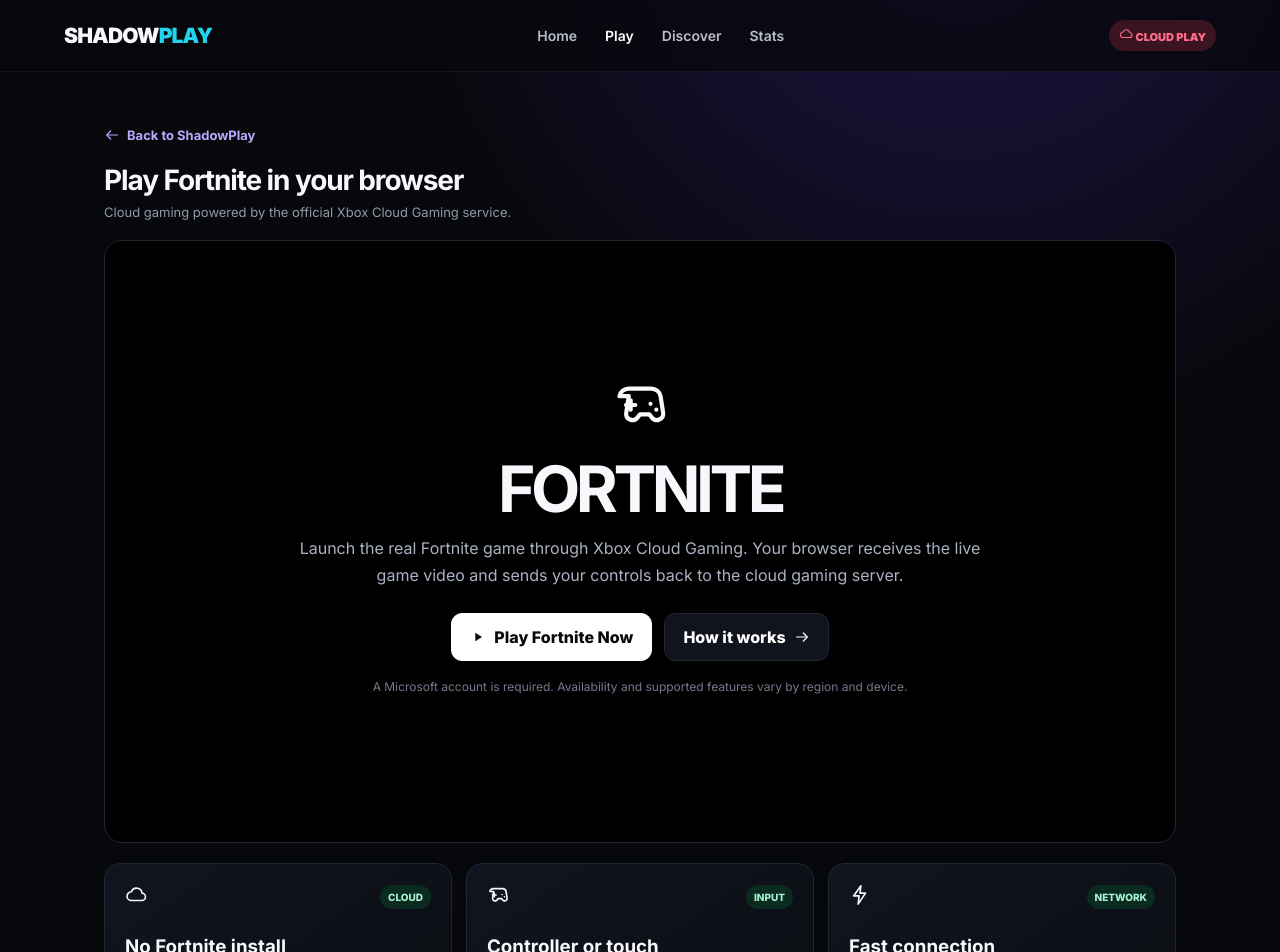
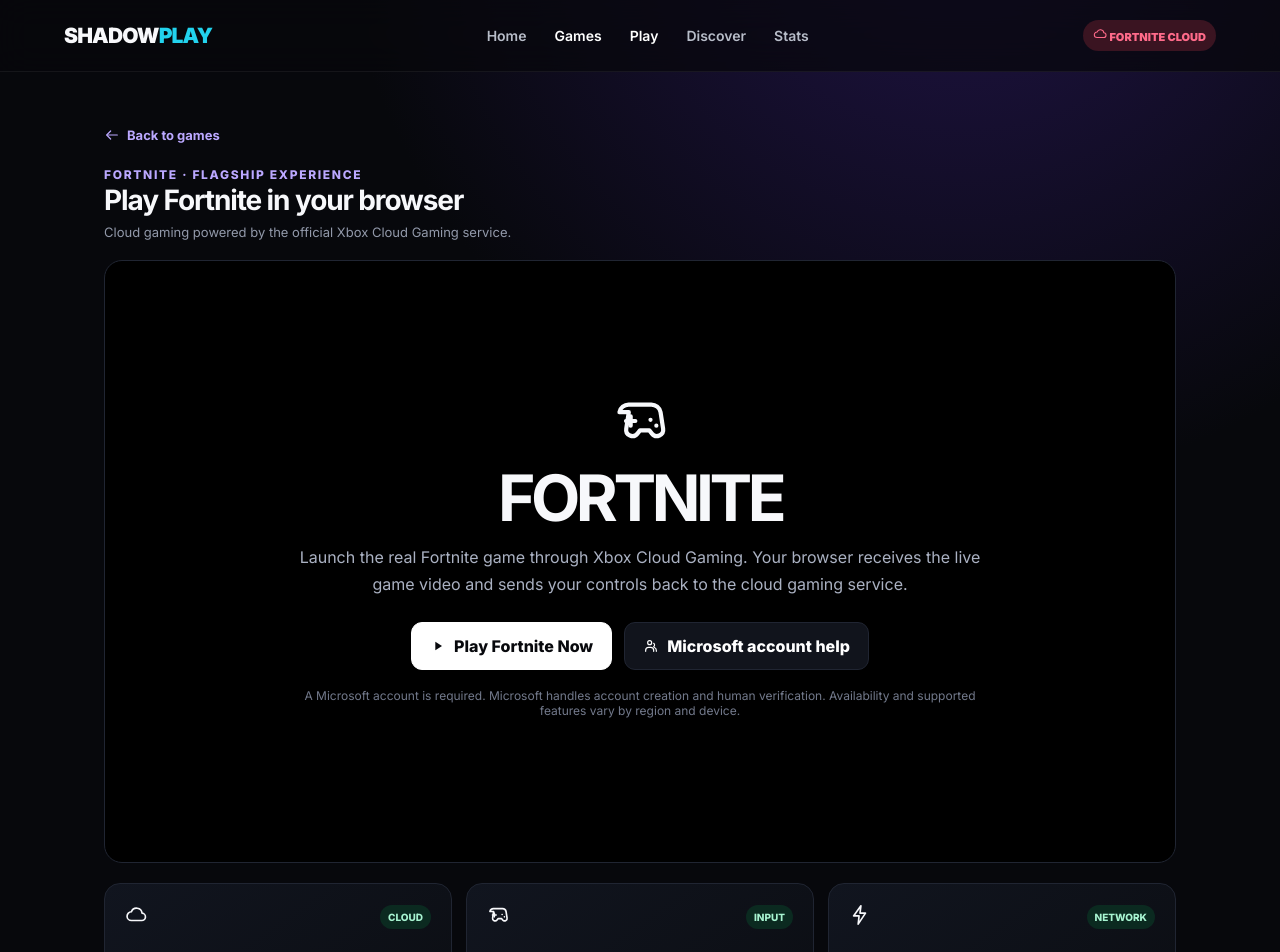
Before and after one commit to Shadowsenpai67/Shadow-senpai-, a Next.js app: page /watch in a window 1280 px wide. Shown: the top 952 px of the page. Built offline with nearby package versions, Linux system fonts and the light colour scheme.

Commit message:
Improve Fortnite launch flow and multi-game navigation

```diff
--- a/app/watch/page.tsx
+++ b/app/watch/page.tsx
@@ -6,40 +6,15 @@ import { Icon } from "../icons";
 const fortniteCloudUrl = "https://www.xbox.com/play/games/fortnite-battle-royale/9p6lnn3kz75r";
 
 export default function WatchPage() {
-  return (
-    <main className="shell">
-      <nav className="nav">
-        <Link className="brand" href="/">SHADOW<span>PLAY</span></Link>
-        <div className="links"><Link href="/">Home</Link><Link className="active-link" href="/watch">Play</Link><Link href="/#discover">Discover</Link><Link href="/#stats">Stats</Link></div>
-        <span className="live"><Icon name="cloud" size={14}/> CLOUD PLAY</span>
-      </nav>
-
-      <section className="watch">
-        <Link className="back" href="/"><Icon name="arrow-left" size={16}/> Back to ShadowPlay</Link>
-        <div className="section-title">
-          <div><h2>Play Fortnite in your browser</h2><p>Cloud gaming powered by the official Xbox Cloud Gaming service.</p></div>
-        </div>
-        <div className="player" style={{display:"flex",alignItems:"center",justifyContent:"center",minHeight:460,padding:32}}>
-          <div style={{maxWidth:700,textAlign:"center"}}>
-            <div className="card-icon" style={{fontSize:56}}><Icon name="gamepad" size={56}/></div>
-            <h1 style={{fontSize:"clamp(32px,6vw,64px)",margin:"12px 0"}}>FORTNITE</h1>
-            <p style={{color:"#aab1c2",fontSize:16,lineHeight:1.7}}>Launch the real Fortnite game through Xbox Cloud Gaming. Your browser receives the live game video and sends your controls back to the cloud gaming server.</p>
-            <div className="actions" style={{justifyContent:"center",marginTop:24}}>
-              <a className="btn primary" href={fortniteCloudUrl}><Icon name="play" size={16}/> Play Fortnite Now</a>
-              <Link className="btn secondary" href="#requirements">How it works <Icon name="arrow-right" size={16}/></Link>
-            </div>
-            <p style={{color:"#72798b",fontSize:12,marginTop:18}}>A Microsoft account is required. Availability and supported features vary by region and device.</p>
-          </div>
-        </div>
-
-        <div id="requirements" className="stream-grid" style={{marginTop:20}}>
-          <article className="stream"><div className="stream-top"><span><Icon name="cloud" size={22}/></span><span className="tag">CLOUD</span></div><h3>No Fortnite install</h3><p>The game runs on Microsoft's cloud infrastructure and streams to your supported browser.</p></article>
-          <article className="stream"><div className="stream-top"><span><Icon name="gamepad" size={22}/></span><span className="tag">INPUT</span></div><h3>Controller or touch</h3><p>Xbox lists controller support and touch controls for supported Fortnite cloud sessions.</p></article>
-          <article className="stream"><div className="stream-top"><span><Icon name="zap" size={22}/></span><span className="tag">NETWORK</span></div><h3>Fast connection</h3><p>For a smooth session, Xbox recommends a high-speed connection and supported browser.</p></article>
-        </div>
-
-        <div className="notice">ShadowPlay does not host Fortnite or pretend to be a Fortnite game server. The Play button hands the session to the official cloud-gaming service, which is what makes full real-time gameplay possible from a browser.</div>
-      </section>
-    </main>
-  );
+  return <main className="shell">
+    <nav className="nav"><Link className="brand" href="/">SHADOW<span>PLAY</span></Link><div className="links"><Link href="/">Home</Link><Link className="active-link" href="/games">Games</Link><Link className="active-link" href="/watch">Play</Link><Link href="/#discover">Discover</Link><Link href="/#stats">Stats</Link></div><span className="live"><Icon name="cloud" size={14}/> FORTNITE CLOUD</span></nav>
+    <section className="watch">
+      <Link className="back" href="/games"><Icon name="arrow-left" size={16}/> Back to games</Link>
+      <div className="section-title"><div><span className="eyebrow">FORTNITE · FLAGSHIP EXPERIENCE</span><h2>Play Fortnite in your browser</h2><p>Cloud gaming powered by the official Xbox Cloud Gaming service.</p></div></div>
+      <div className="player" style={{display:"flex",alignItems:"center",justifyContent:"center",minHeight:460,padding:32}}><div style={{maxWidth:700,textAlign:"center"}}><div className="card-icon"><Icon name="gamepad" size={56}/></div><h1 style={{fontSize:"clamp(32px,6vw,64px)",margin:"12px 0"}}>FORTNITE</h1><p style={{color:"#aab1c2",fontSize:16,lineHeight:1.7}}>Launch the real Fortnite game through Xbox Cloud Gaming. Your browser receives the live game video and sends your controls back to the cloud gaming service.</p><div className="actions" style={{justifyContent:"center",marginTop:24}}><a className="btn primary" href={fortniteCloudUrl}><Icon name="play" size={16}/> Play Fortnite Now</a><Link className="btn secondary" href="/account"><Icon name="users" size={16}/> Microsoft account help</Link></div><p style={{color:"#72798b",fontSize:12,marginTop:18}}>A Microsoft account is required. Microsoft handles account creation and human verification. Availability and supported features vary by region and device.</p></div></div>
+      <div id="requirements" className="stream-grid" style={{marginTop:20}}><article className="stream"><div className="stream-top"><span><Icon name="cloud" size={22}/></span><span className="tag">CLOUD</span></div><h3>No Fortnite install</h3><p>The game runs on Microsoft's cloud infrastructure and streams to your supported browser.</p></article><article className="stream"><div className="stream-top"><span><Icon name="gamepad" size={22}/></span><span className="tag">INPUT</span></div><h3>Controller or touch</h3><p>Xbox lists controller support and touch controls for supported Fortnite cloud sessions.</p></article><article className="stream"><div className="stream-top"><span><Icon name="zap" size={22}/></span><span className="tag">NETWORK</span></div><h3>Fast connection</h3><p>Xbox recommends a high-speed connection; performance varies with your device, network and location.</p></article></div>
+      <div className="notice"><strong>Microsoft verification</strong><br/>ShadowPlay does not attempt to bypass Microsoft's "are you a human" verification. If signup gets stuck, use the official account flow, avoid repeated automated retries, and try another supported browser or device. <Link href="/account" style={{color:"#bba8ff"}}>See the account guide</Link>.</div>
+      <div className="section-title" style={{marginTop:50}}><div><h2>Want another game?</h2><p>Choose another official cloud, console or mobile launch path.</p></div><Link className="btn secondary" href="/games">Open game library <Icon name="arrow-right" size={16}/></Link></div>
+    </section>
+  </main>;
 }
```
